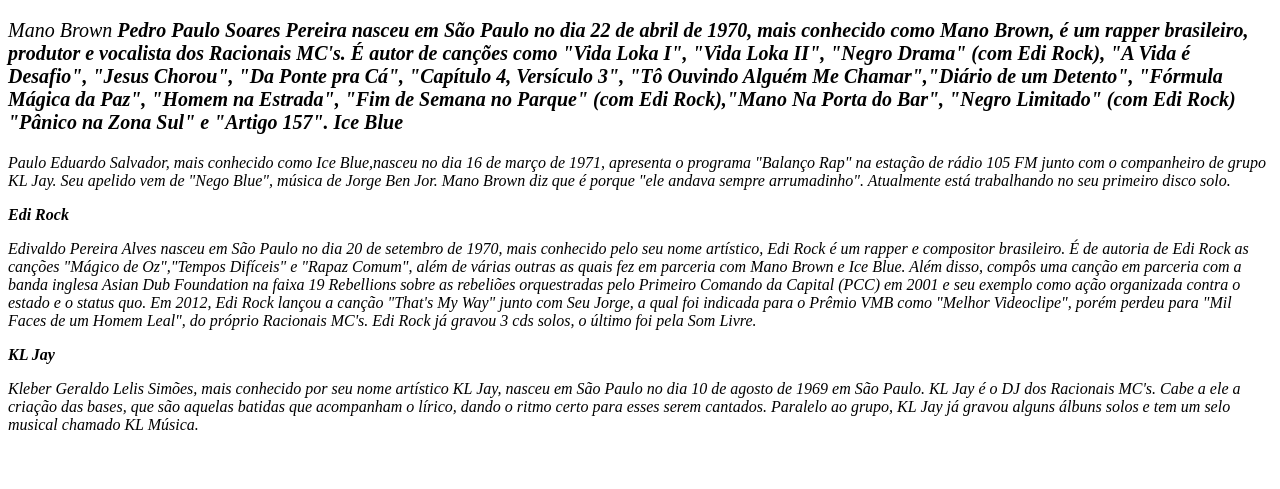
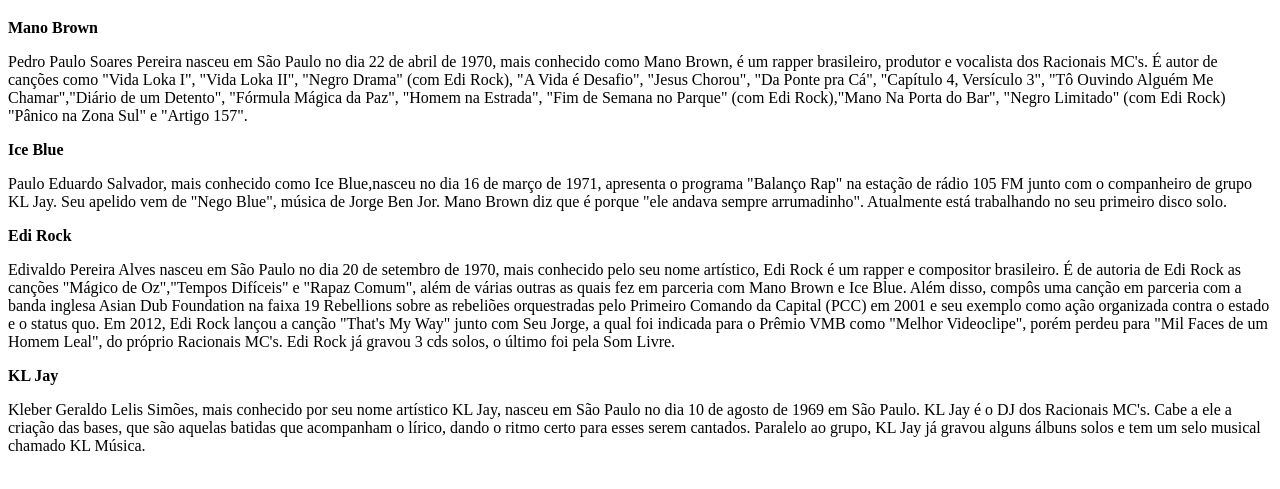
Before and after one commit to kaupgg/kaupgg, a plain HTML site: page index.html in a window 1280 px wide. Shown: the part 227-716 px from the top of the page. Drawn offline with Linux system fonts and the light colour scheme.

Commit message:
Update index.html

```diff
--- a/index.html
+++ b/index.html
@@ -13,16 +13,15 @@
 
   <body>
      <p>Os Racionais MC's são um grupo de rap brasileiro formado em 1988, em São Paulo.</p>
-
      <p>Eles são conhecidos por suas letras impactantes que retratam a realidade das periferias e denunciam as desigualdades sociais no Brasil </p>
-
      <p>Sua história é marcada por sucesso como <strong>"Diario de um Detento"</strong> e <strong>"Negro Drama"</strong>.</p>
 
 <h1 style="text-align: center">Integrantes</h1>
 
-<p style="font-size: 20px"><em>Mano Brown <strong>Pedro Paulo Soares Pereira nasceu em São Paulo no dia 22 de abril de 1970, mais conhecido como Mano Brown, é um rapper brasileiro, produtor e vocalista dos Racionais MC's.
+    <strong>Mano Brown</strong>
+   <p>Pedro Paulo Soares Pereira nasceu em São Paulo no dia 22 de abril de 1970, mais conhecido como Mano Brown, é um rapper brasileiro, produtor e vocalista dos Racionais MC's.
 É autor de canções como "Vida Loka I", "Vida Loka II", "Negro Drama" (com Edi Rock), "A Vida é Desafio", "Jesus Chorou", "Da Ponte pra Cá", "Capítulo 4, Versículo 3", "Tô Ouvindo Alguém Me Chamar","Diário de um Detento",
-"Fórmula Mágica da Paz", "Homem na Estrada", "Fim de Semana no Parque" (com Edi Rock),"Mano Na Porta do Bar", "Negro Limitado" (com Edi Rock) "Pânico na Zona Sul" e "Artigo 157".</strong>
+"Fórmula Mágica da Paz", "Homem na Estrada", "Fim de Semana no Parque" (com Edi Rock),"Mano Na Porta do Bar", "Negro Limitado" (com Edi Rock) "Pânico na Zona Sul" e "Artigo 157".</p>
 
 <strong>Ice Blue</strong>
    <p>Paulo Eduardo Salvador, mais conhecido como Ice Blue,nasceu no dia 16 de março de 1971, apresenta o programa "Balanço Rap" na estação de rádio 105 FM junto com o companheiro de grupo KL Jay.
```
